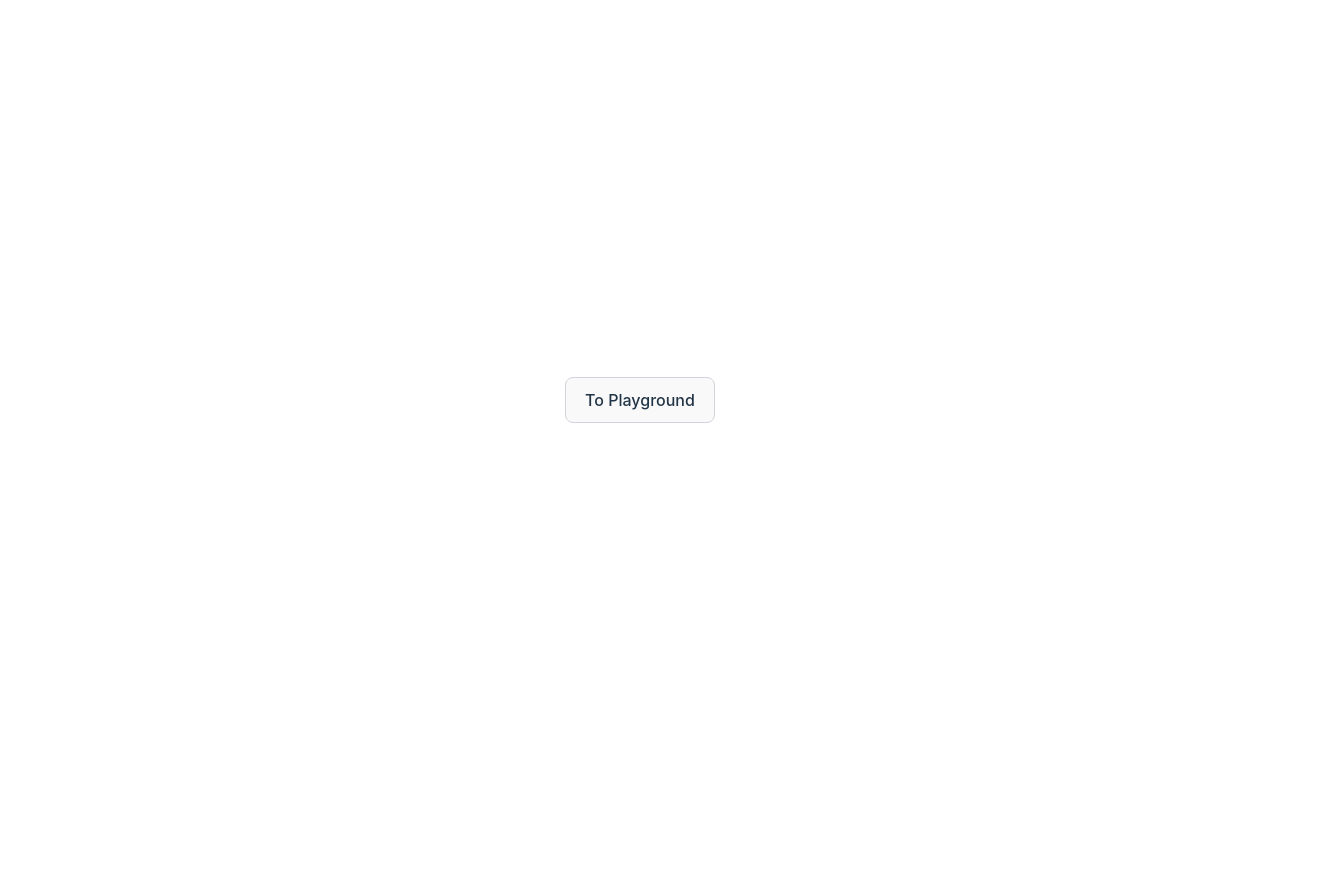
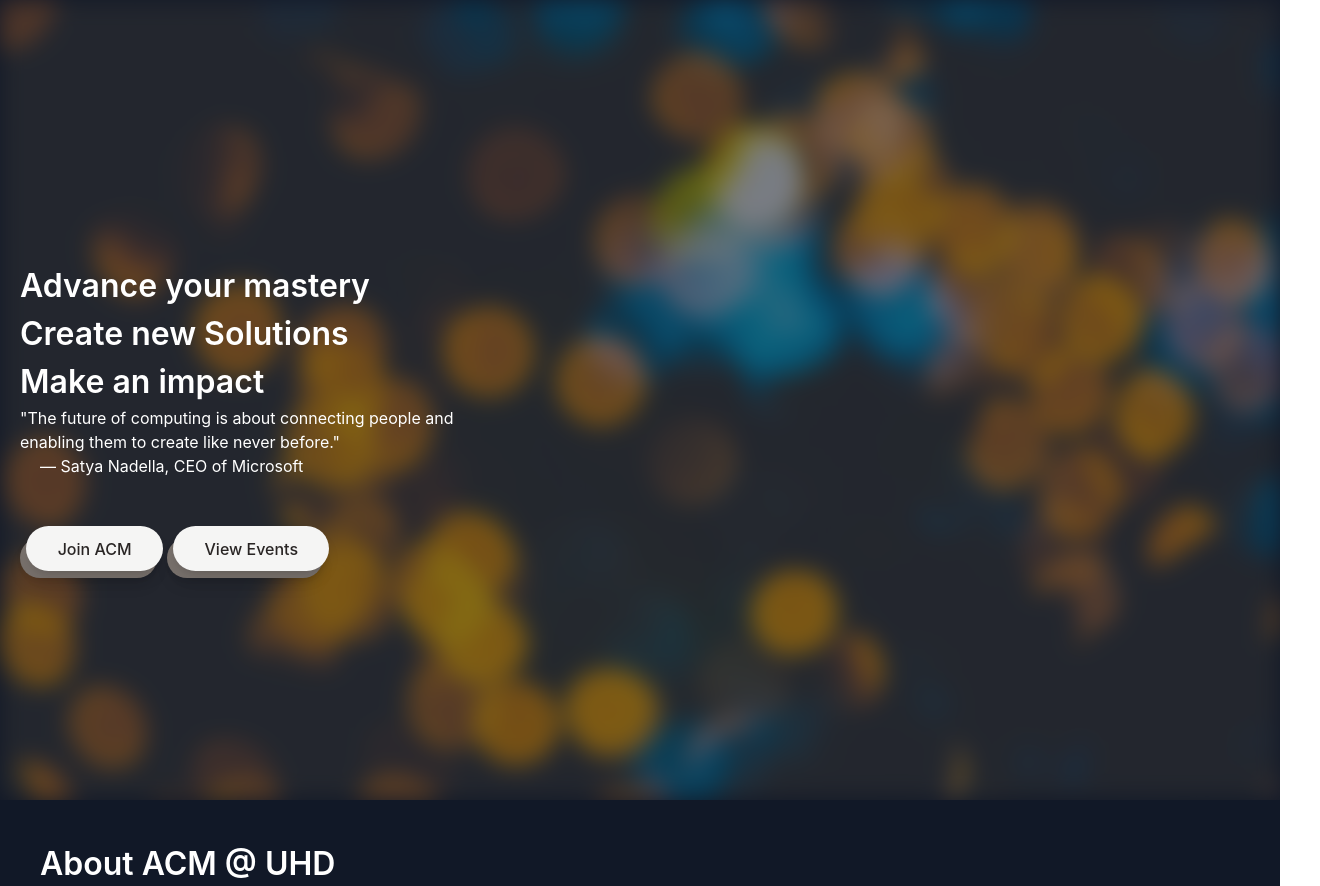
Before and after one commit to UHDACM/UHDACM-WEB-V2, a React (Vite) app: page / in a window 1280 px wide. Shown: the top 886 px of the page, 1320 px wide, since content can reach past the window. Before the commit the page ends 800 px from the top, so only its background shows below. Built offline with nearby package versions, Linux system fonts and the light colour scheme; a web font is replaced by a local one.

Commit message:
added gael style

```diff
--- a/src/pages/HomePage.tsx
+++ b/src/pages/HomePage.tsx
@@ -1,10 +1,90 @@
 import { useNavigate } from "react-router-dom";
+import Navbar from "../components/Navbar/Navbar";
+import topSectionBG from "../assets/pexels-rovenimages-com-344613-949587.jpg";
+import ACMGIM1 from "../assets/ACM_GIM_1.jpg";
+import Button from "../components/Button/Button";
 
 export default function HomePage() {
-    const navigate = useNavigate();
-    return (
-        <div className='w-screen h-screen flex items-center justify-center'>
-            <button onClick={() => navigate('/playground')} className='border-gray-300'>To Playground</button>
+  const navigate = useNavigate();
+  return (
+    <>
+      {/* <Navbar/> */}
+      <div className="w-screen flex flex-col bg-gray-900">
+        <div className="w-screen h-screen relative overflow-hidden">
+          <img
+            className="blur-md"
+            style={{
+              width: "100%",
+              height: "100%",
+              objectFit: "cover",
+              zIndex: -10,
+              opacity: 0.5,
+            }}
+            src={topSectionBG}
+          />
+          <div
+            style={{
+              position: "absolute",
+              top: "50%",
+              left: "0%",
+              margin: 20,
+              maxWidth: 500,
+              color: "white",
+              transform: "translate(0%, -50%)",
+            }}
+          >
+            <div style={{ fontSize: "2rem", fontWeight: 600 }}>
+              <p style={{ margin: 0 }}>Advance your mastery</p>
+              <p style={{ margin: 0 }}>Create new Solutions</p>
+              <p style={{ margin: 0 }}>Make an impact</p>
+            </div>
+            <div>
+              <p>
+                "The future of computing is about connecting people and enabling
+                them to create like never before."
+              </p>
+              <p style={{ marginLeft: 20 }}>
+                — Satya Nadella, CEO of Microsoft
+              </p>
+            </div>
+            <div
+              style={{
+                marginTop: 60,
+                display: "flex",
+                justifyContent: "start",
+                flexWrap: "wrap",
+                position: "static",
+              }}
+            >
+              <Button label="Join ACM" />
+              <div style={{ width: 10, height: 0 }} />
+              <Button label="View Events" />
+            </div>
+          </div>
         </div>
-    );
+        <div className="w-screen" style={{ marginTop: 100, margin: 40, color: 'white' }}>
+          <p
+            style={{
+              margin: 0,
+              fontSize: "2rem",
+              fontWeight: 600,
+              color: "white",
+            }}
+          >
+            About ACM @ UHD
+          </p>
+          <img
+            style={{
+              width: 450,
+              height: 300,
+              objectFit: "cover",
+              borderRadius: 10,
+            }}
+            src={ACMGIM1}
+          />
+          <p style={{ textWrap: 'wrap'}}>Lorem ipsum dolor sit, amet consectetur adipisicing elit. Nulla veniam veritatis sed repellendus suscipit rerum quo, officiis unde ea placeat dicta iusto magnam, laudantium dolorem. In deleniti porro numquam modi, unde quo veritatis neque ipsam eveniet aperiam corrupti, repudiandae fuga sit accusamus quam praesentium magnam voluptate! A, eveniet reprehenderit. Aliquam!</p>
+        </div>
+      </div>
+    </>
+  );
 }
--- a/src/tailwind_out.css
+++ b/src/tailwind_out.css
@@ -588,6 +588,10 @@ video {
   }
 }
 
+.static {
+  position: static;
+}
+
 .fixed {
   position: fixed;
 }
@@ -642,6 +646,10 @@ video {
 
 .z-10 {
   z-index: 10;
+}
+
+.m-4 {
+  margin: 1rem;
 }
 
 .ml-4 {
@@ -797,6 +805,11 @@ video {
   background-color: rgb(0 0 0 / var(--tw-bg-opacity, 1));
 }
 
+.bg-gray-900 {
+  --tw-bg-opacity: 1;
+  background-color: rgb(17 24 39 / var(--tw-bg-opacity, 1));
+}
+
 .bg-stone-100 {
   --tw-bg-opacity: 1;
   background-color: rgb(245 245 244 / var(--tw-bg-opacity, 1));
@@ -866,6 +879,11 @@ video {
   outline-style: solid;
 }
 
+.blur-md {
+  --tw-blur: blur(12px);
+  filter: var(--tw-blur) var(--tw-brightness) var(--tw-contrast) var(--tw-grayscale) var(--tw-hue-rotate) var(--tw-invert) var(--tw-saturate) var(--tw-sepia) var(--tw-drop-shadow);
+}
+
 .transition {
   transition-property: color, background-color, border-color, text-decoration-color, fill, stroke, opacity, box-shadow, transform, filter, -webkit-backdrop-filter;
   transition-property: color, background-color, border-color, text-decoration-color, fill, stroke, opacity, box-shadow, transform, filter, backdrop-filter;
```
Also changed, not shown: src/assets/pexels-rovenimages-com-344613-949587.jpg (added), 1 other file (tests, documents, lock files or other folders).
